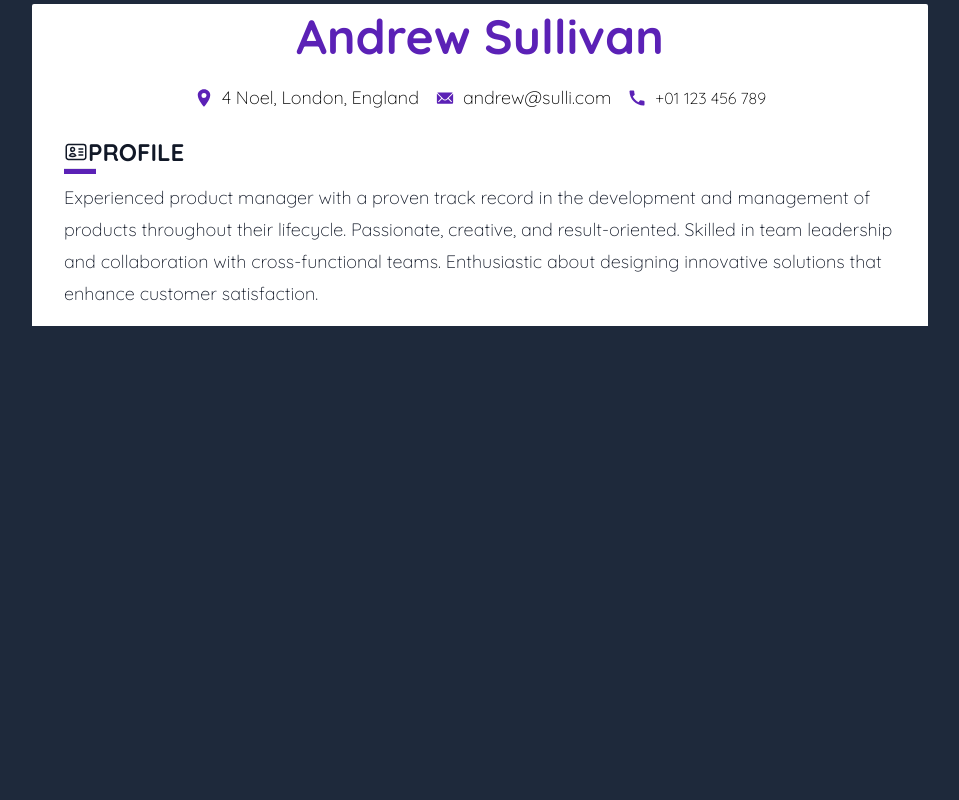
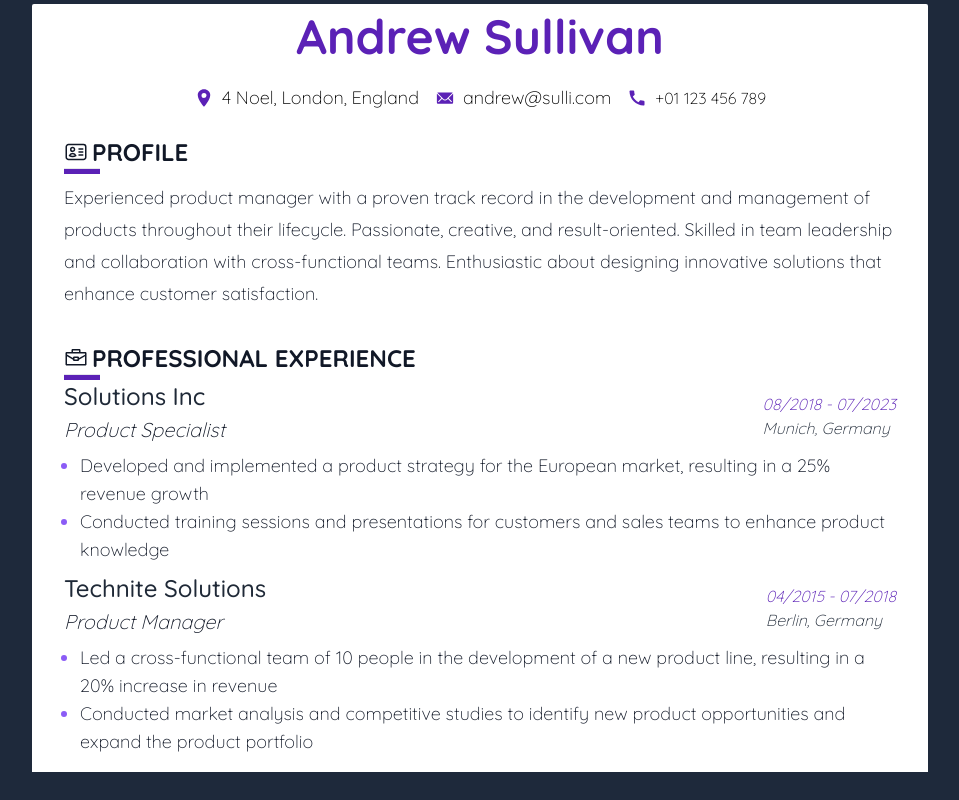
Before and after one commit to victorwamwea/deploy-static-site, a React (Vite) app: page / in a window 1280 px wide. Shown: the whole page, without its empty margins (160-1119 px from the left). Built offline with nearby package versions, Linux system fonts and the light colour scheme.

Commit message:
Adding professional experience content

```diff
--- a/src/components/Content.jsx
+++ b/src/components/Content.jsx
@@ -4,11 +4,11 @@ function Content() {
   return (
     <>
     <section className="px-8 py-4 bg-white">
-        <h2 className="flex items-center text-2xl font-bold text-gray-900 uppercase">
+        <h2 className="flex items-center gap-1 text-2xl font-bold text-gray-900 uppercase">
             <HiOutlineIdentification size={24}/>
             Profile
         </h2>
-        <hr className="bg-violet-800 h-1.5  w-[32px]"/>
+        <hr className="bg-violet-800 h-1.5  w-[36px]"/>
 
         <div className="mt-2">
             <p className="text-lg font-light leading-snug text-gray-900 md:leading-8">
@@ -17,6 +17,59 @@ function Content() {
             </p>
         </div>
     </section>
+    <section className="px-8 py-4 bg-white">
+        <h2 className="flex items-center gap-1 text-2xl font-bold text-gray-900 uppercase">
+            <VscBriefcase size={24}/>
+            Professional Experience
+        </h2>
+        <hr className="bg-violet-800 h-1.5 w-[36px]"/>
+        <div className="">
+            <div className="">
+                <div className="flex items-center justify-between">
+                    <div className="">
+                        <h2 className="mb-1 text-2xl font-medium text-gray-800">Solutions Inc</h2>
+                        <p className="mb-2 text-xl italic font-light text-gray-900">
+                            Product Specialist
+                        </p>
+                    </div>
+                    <div className="my-3">
+                        <p className="italic font-light text-gray-800 text-md">
+                            <span className="text-violet-800">
+                                08/2018 - 07/2023
+                            </span> <br/>
+                            Munich, Germany
+                        </p>
+                    </div>
+                </div>
+                <ul className="ml-4 list-disc marker:text-violet-500">
+                    <li className="text-lg font-light text-gray-900">Developed and implemented a product strategy for the European market, resulting in a 25% revenue growth</li>
+                    <li className="mb-2 text-lg font-light text-gray-900">Conducted training sessions and presentations for customers and sales teams to enhance product knowledge</li>
+                </ul>
+            </div>
+            <div className="">
+                <div className="flex items-center justify-between">
+                    <div className="">
+                        <h2 className="mb-1 text-2xl font-medium text-gray-800">Technite Solutions</h2>
+                        <p className="mb-2 text-xl italic font-light text-gray-900">
+                            Product Manager
+                        </p>
+                    </div>
+                    <div className="my-3">
+                        <p className="italic font-light text-gray-800 text-md">
+                            <span className="text-violet-800">
+                                04/2015 - 07/2018
+                            </span> <br/>
+                            Berlin, Germany
+                        </p>
+                    </div>
+                </div>
+                <ul className="ml-4 list-disc marker:text-violet-500">
+                    <li className="text-lg font-light text-gray-900">Led a cross-functional team of 10 people in the development of a new product line, resulting in a 20% increase in revenue</li>
+                    <li className="text-lg font-light text-gray-900">Conducted market analysis and competitive studies to identify new product opportunities and expand the product portfolio</li>
+                </ul>
+            </div>
+        </div>
+    </section>
     </>
   )
 }
```
